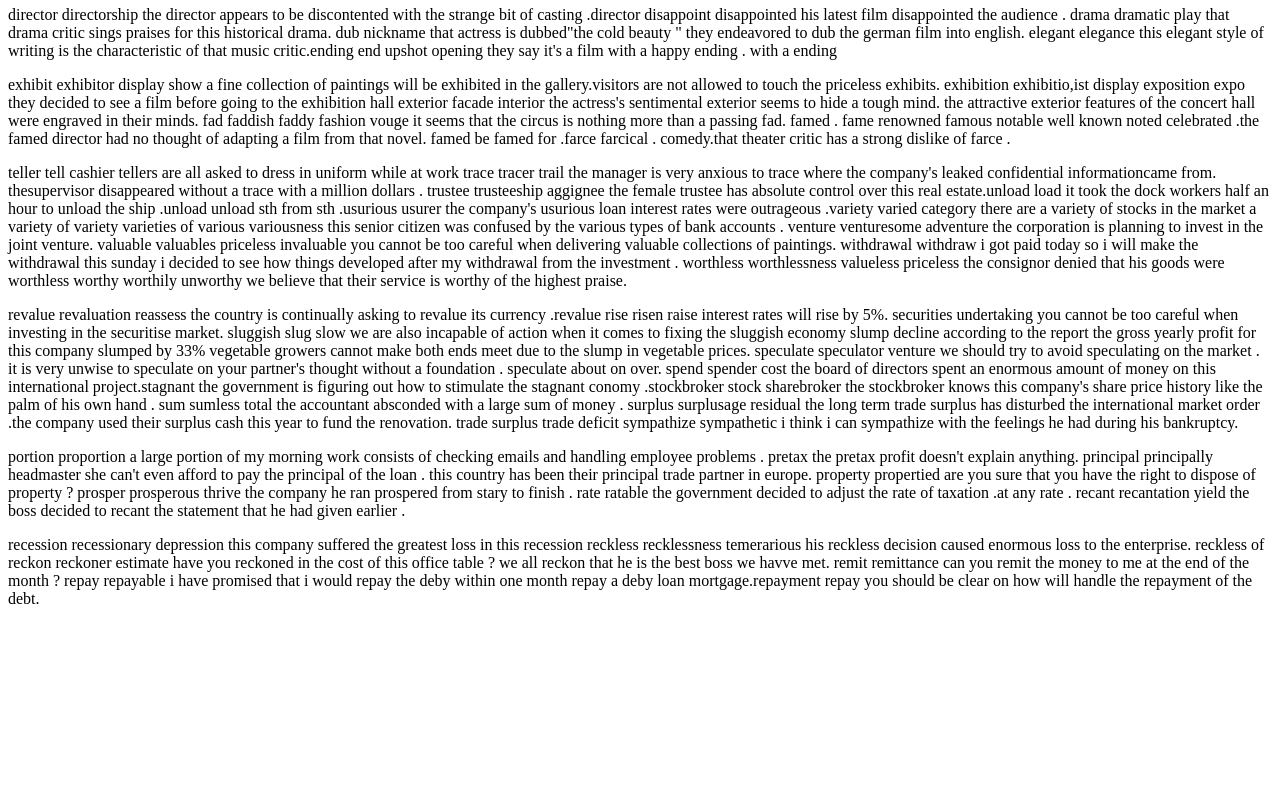
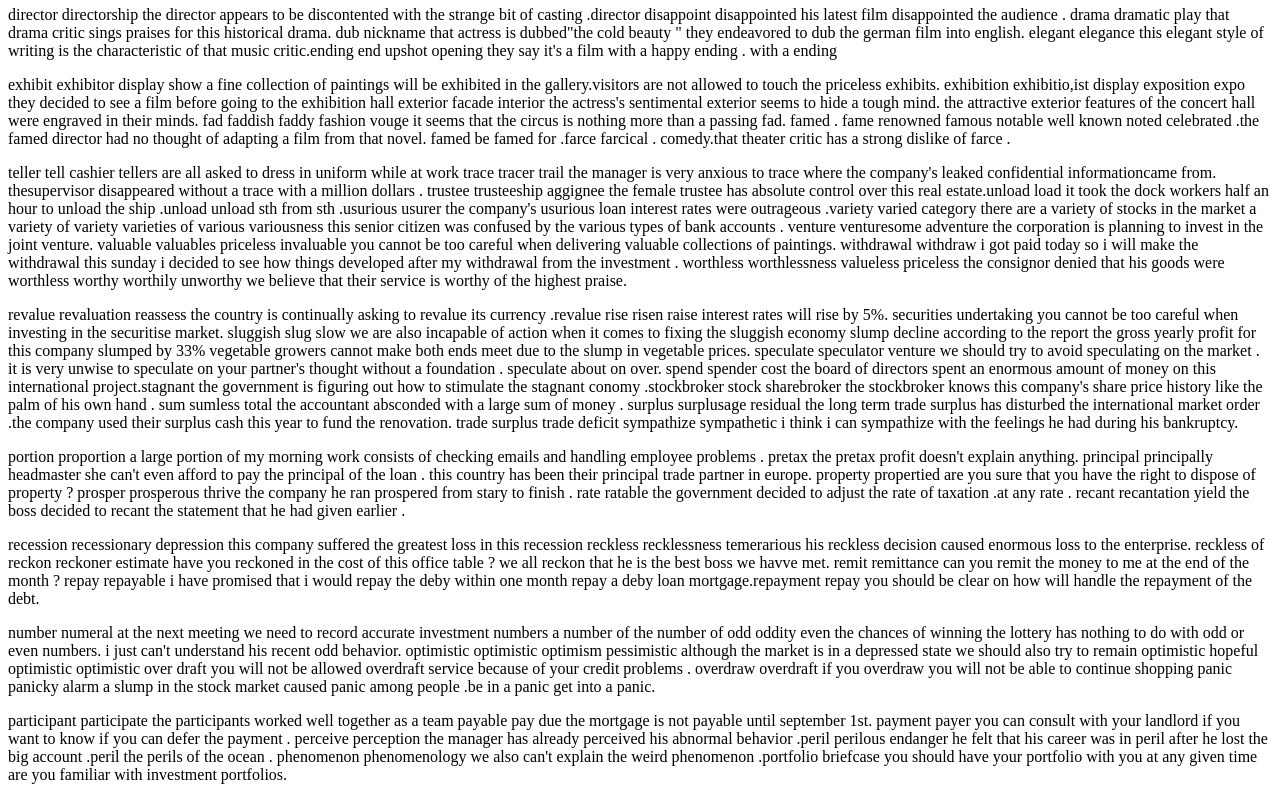
Before and after one commit to pann710/20210930, a plain HTML site: page index.html in a window 1280 px wide. Shown: the part 304-1104 px from the top of the page. Before the commit the page ends 928 px from the top, so only its background shows below. Drawn offline with Linux system fonts and the light colour scheme.

Commit message:
Update index.html

```diff
--- a/index.html
+++ b/index.html
@@ -14,8 +14,8 @@
   <p>revalue revaluation  reassess the country is continually asking to revalue its currency .revalue rise risen raise interest rates will rise by 5%. securities undertaking you cannot be too careful  when investing in the securitise  market. sluggish slug slow we are also incapable of action when it comes to fixing the sluggish economy slump decline according to the report the gross yearly profit for this company slumped by 33% vegetable  growers cannot make both ends meet due to the slump in  vegetable prices. speculate  speculator venture we should try to avoid speculating on the market . it is very unwise to speculate on your partner's thought without a foundation . speculate about on over. spend spender cost the board of directors spent an enormous amount of money on this international project.stagnant the government is figuring out how to stimulate the stagnant conomy .stockbroker stock sharebroker the stockbroker knows this company's share price history  like the palm of his own hand . sum sumless total the accountant absconded with a large sum of money . surplus surplusage  residual  the long term trade surplus has disturbed  the international market order .the company used their surplus cash this year to fund the renovation. trade surplus trade deficit  sympathize sympathetic i think i can sympathize with the feelings he had during his bankruptcy.</p>
   <p>portion proportion a large portion of my morning work consists of  checking emails and handling employee problems . pretax the pretax profit doesn't explain anything. principal  principally headmaster she can't even  afford to pay the principal of the loan . this country has been their principal trade partner in europe. property propertied are you sure that you have the right to dispose of property ? prosper prosperous thrive  the company he ran prospered from stary to finish . rate ratable the government decided to adjust the rate of taxation .at any rate . recant recantation yield the boss decided  to recant the statement  that he had given earlier .</p>
     <p>recession recessionary depression this company suffered the greatest loss in this recession  reckless recklessness temerarious his reckless decision caused enormous loss to the enterprise. reckless of reckon reckoner estimate have you reckoned in the cost of this office table ? we all reckon that he is the best boss we havve met. remit remittance can you remit the money to me at the end of the month ? repay repayable i have promised that i would repay the deby within one month repay a deby loan mortgage.repayment repay you should be clear on how will handle the repayment of the debt.</p>
-  <p></p>
-  <p></p>
+  <p>number numeral at the next meeting we need to record accurate investment numbers a number of the number of odd oddity even the chances of winning the lottery has nothing to do with  odd or even numbers. i just can't understand his recent odd behavior. optimistic optimistic optimism pessimistic although the market is in a depressed state we should also try to remain optimistic hopeful optimistic optimistic over draft you will not be allowed overdraft service because of your credit problems . overdraw overdraft if you overdraw you will not be able to continue  shopping panic panicky alarm a slump in  the stock market caused panic  among people .be in a panic get into a panic.</p>
+  <p>participant participate the participants worked well together as a team payable pay due the mortgage is not payable until september 1st. payment payer you can consult with your landlord if you want to know if you can defer the payment . perceive perception  the manager has already perceived his abnormal behavior .peril perilous endanger he felt that his career was in peril after he lost the big account .peril the perils of the ocean . phenomenon phenomenology we also can't explain the weird phenomenon .portfolio briefcase  you should have your portfolio with you at any given time are you familiar with investment portfolios.</p>
   <p></p>
   <p></p>
   <p></p>
```
